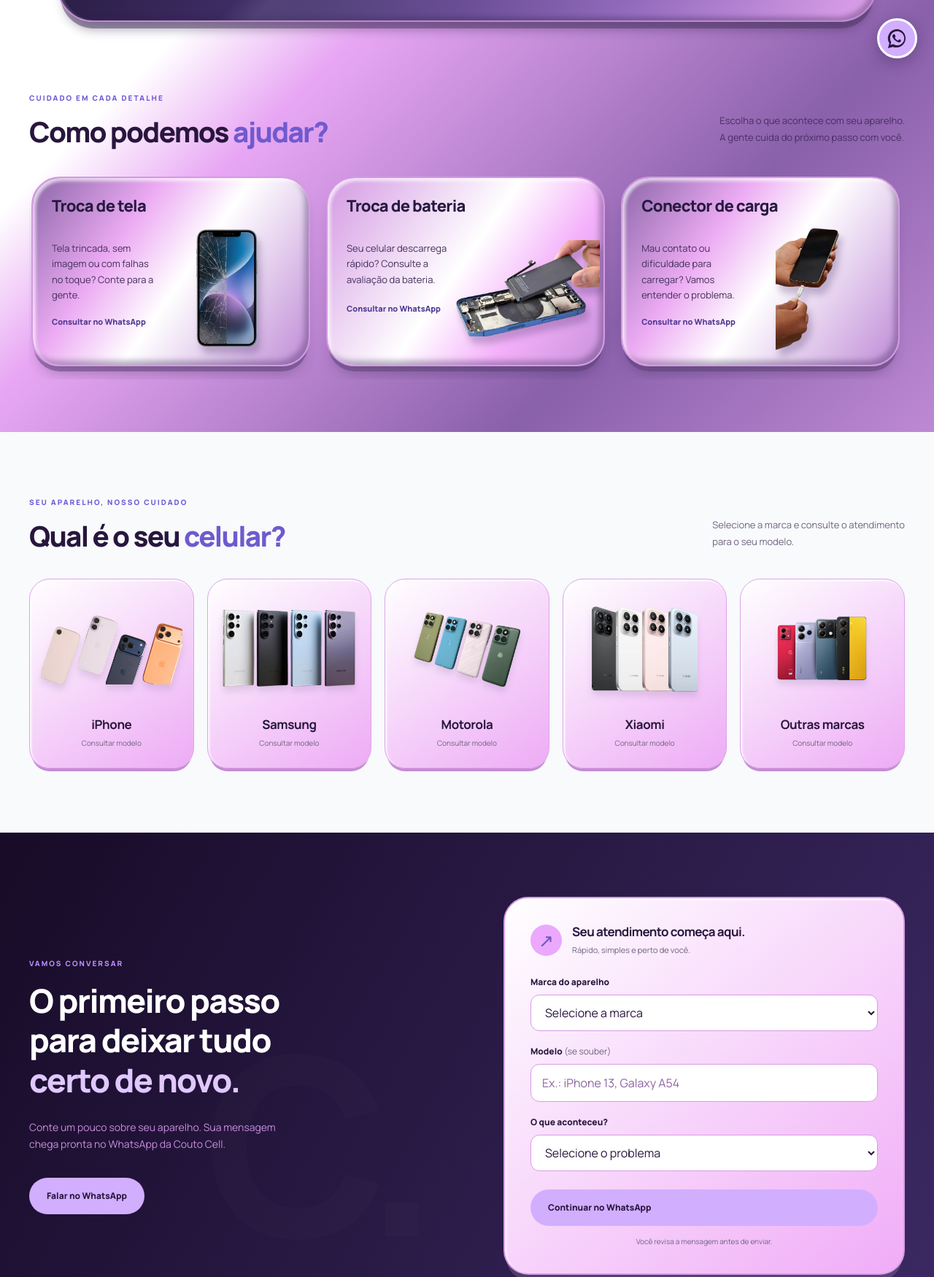
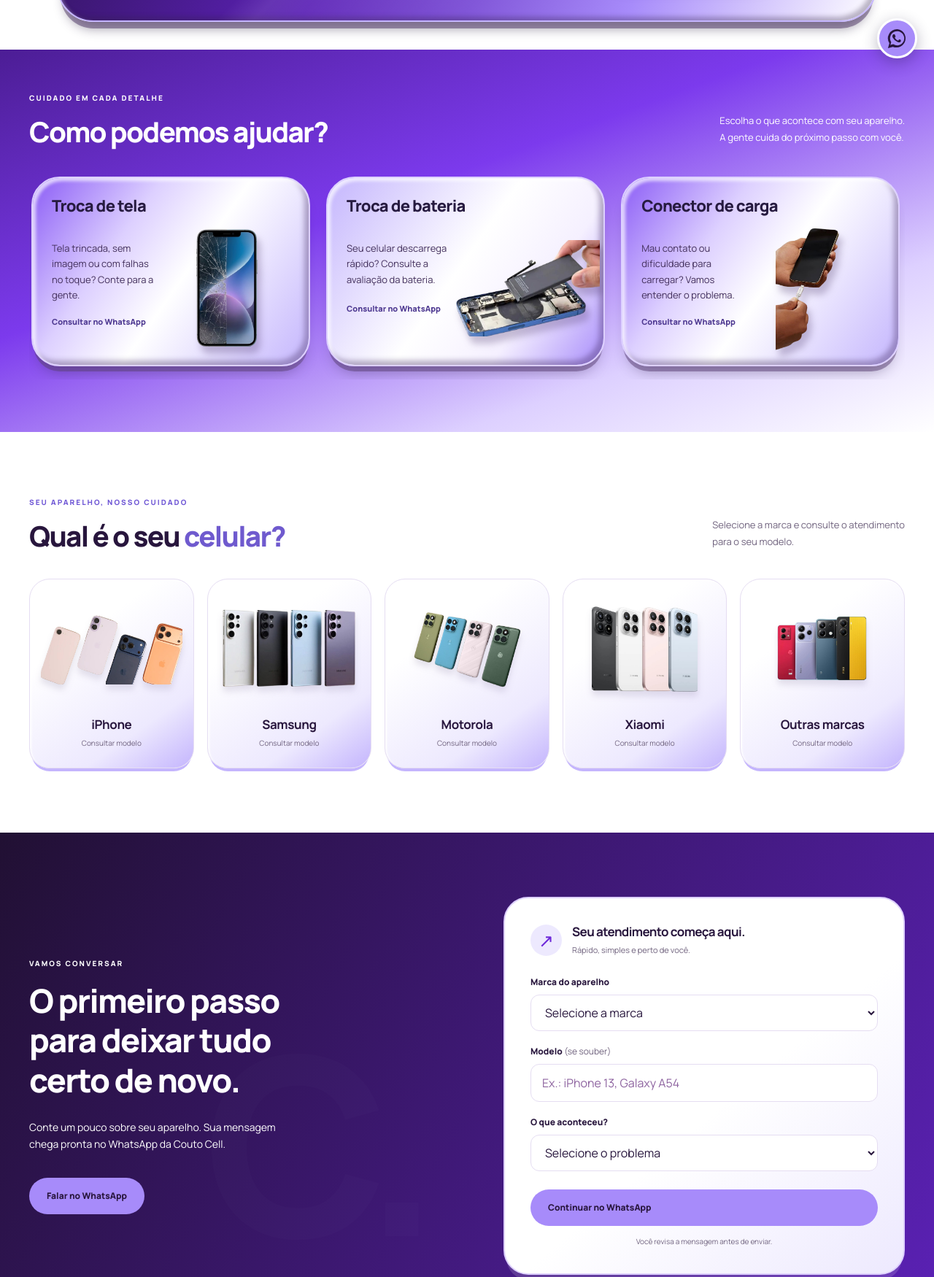
Before and after one commit to juangabrielaraujo7-bit/coutocell, a website: page index.html in a window 1280 px wide. Shown: the part 697-2447 px from the top of the page at 73% size. Drawn offline with Linux system fonts and the light colour scheme.

Commit message:
Ajusta fundo branco, textos com contraste e degradês roxos

```diff
--- a/style.css
+++ b/style.css
@@ -124,15 +124,32 @@
 .contact-note a.button { display: inline-flex; color: var(--ink); font-size: 12px; }
 
 /* Couto Cell brand palette. */
-:root{--navy:#211033;--blue:#b58bfa;--orange:#d2aeff;--ink:#28163d;--muted:#71647f;--line:#e4dbea}
-.hero h1 em,.guided-copy em{color:#e0c8ff}
+:root{--navy:#211033;--blue:#a78bfa;--orange:#a78bfa;--ink:#28163d;--muted:#71647f;--line:#e5ddf2}
+.hero h1 em,.guided-copy em{color:#fff}
 .button,.nav-contact,.contact-note a.button{color:#28163d}
-.button:hover,.floating-wa:hover{background:#e2caff}
-.hero .eyebrow{color:#ead9ff}
+.button:hover,.floating-wa:hover{background:#c4b5fd}
+.top-address,.top-address small,.top-address svg,.top-phone small,.logo small{color:#fff}
+.hero .eyebrow,.intro,.guided-copy>p:not(.eyebrow),.guided-copy .eyebrow{color:#fff}
+.showcase{background:#fff}
+.hero-panel{background:linear-gradient(115deg,#25103f 0%,#5b21b6 43%,#a78bfa 75%,#fff 100%);border-color:#c4b5fd}
+.services-section{background:linear-gradient(160deg,#4c1d95 0%,#7c3aed 40%,#ddd0ff 76%,#fff 100%)}
+.services-section .section-head,.services-section .eyebrow,.services-section h2 em,.services-section .section-head>p{color:#fff}
+.service{background:linear-gradient(125deg,#8b5cf6 0%,#ddd0ff 32%,#fff 54%,#c4b5fd 100%);border-color:#ddd0ff}
+.service:nth-child(3n+2){background:linear-gradient(125deg,#c4b5fd 0%,#fff 48%,#f5f0ff 72%,#a78bfa 100%)}
+.brands-section,.reviews-section{background:#fff}
+.brand{background:linear-gradient(145deg,#fff 30%,#ede9fe 75%,#c4b5fd 100%);border-color:#e5ddf2;box-shadow:inset 2px 2px 3px #fff,0 7px 0 -3px #c4b5fd}
+.brand:hover{border-color:#8b5cf6}
+.guided-section{background:linear-gradient(120deg,#211033,#5b21b6)}
+.form-card{background:linear-gradient(140deg,#fff 55%,#ede9fe);border-color:#ddd0ff}
+.form-symbol,.initials{background:#ede9fe;color:#6d28d9}
+input,select,.testimonial,.map{border-color:#e5ddf2}
+.map{background:#fff;box-shadow:0 8px 0 -3px #ddd0ff}
+.review-stars{color:#7c3aed}
+.footer-grid p,.footer-bottom{color:#fff}
 .hero-art .hero-iphone{object-fit:contain;filter:drop-shadow(16px 25px 16px #1e0b3560)}
 .review-wall{grid-template-columns:1fr;height:440px}
 .reviews-summary a{color:#6b2f9e}
 .service:after{content:''}
 .form-card input,.form-card select{font-size:16px}
-@media(min-width:601px){.floating-wa{background:#d2aeff;color:#28163d}}
-@media(max-width:600px){.hero .eyebrow{font-size:9px;letter-spacing:1px}.topbar{gap:12px}.logo{font-size:21px}.top-phone{font-size:11px}.review-wall{height:420px}}
+@media(min-width:601px){.floating-wa{background:#a78bfa;color:#28163d}}
+@media(max-width:600px){.showcase{background:#fff}.hero-panel{background:linear-gradient(120deg,#25103f 0%,#5b21b6 47%,#a78bfa 79%,#fff 100%)}.hero .eyebrow{font-size:9px;letter-spacing:1px}.topbar{gap:12px}.logo{font-size:21px}.top-phone{font-size:11px}.review-wall{height:420px}}
```
